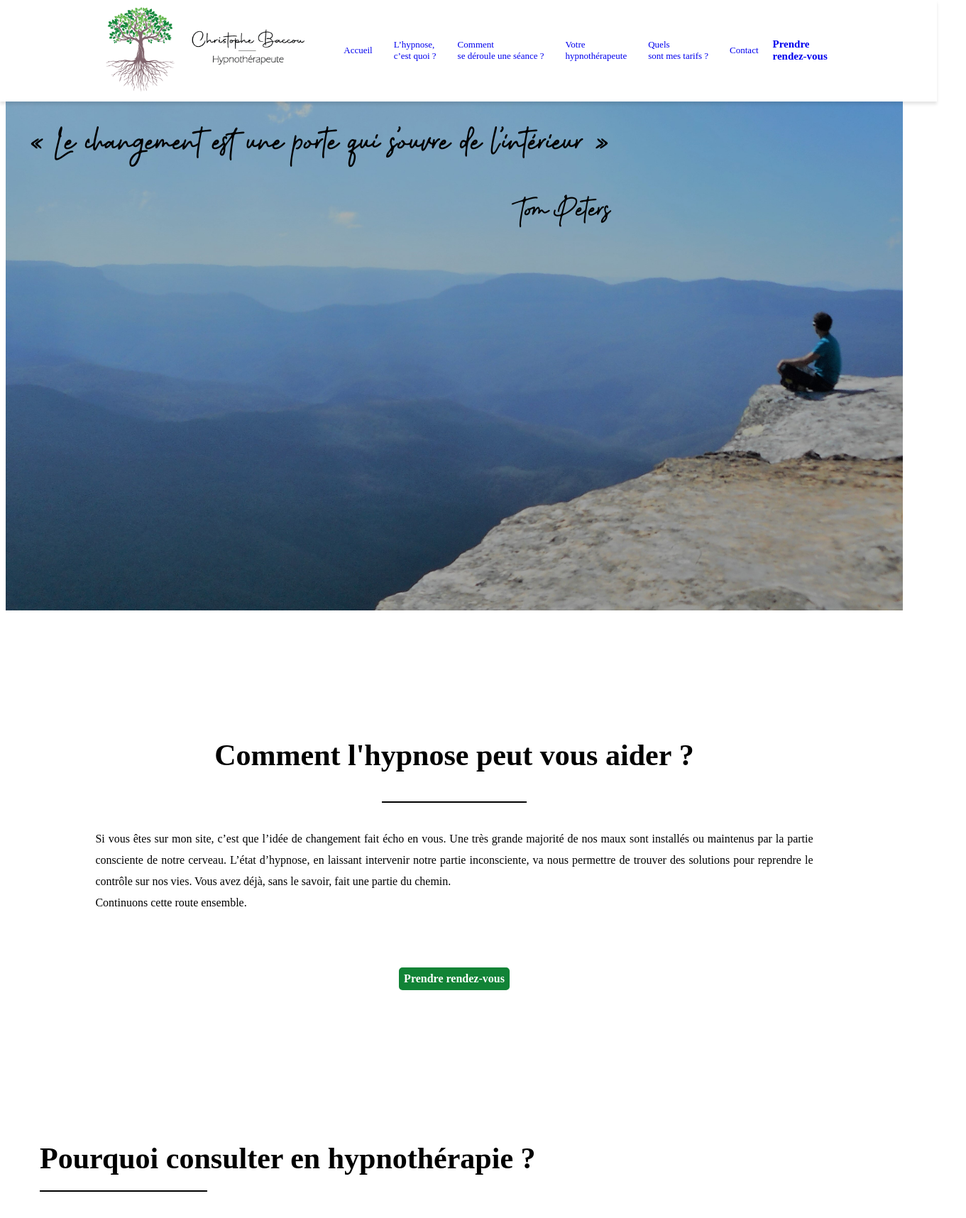
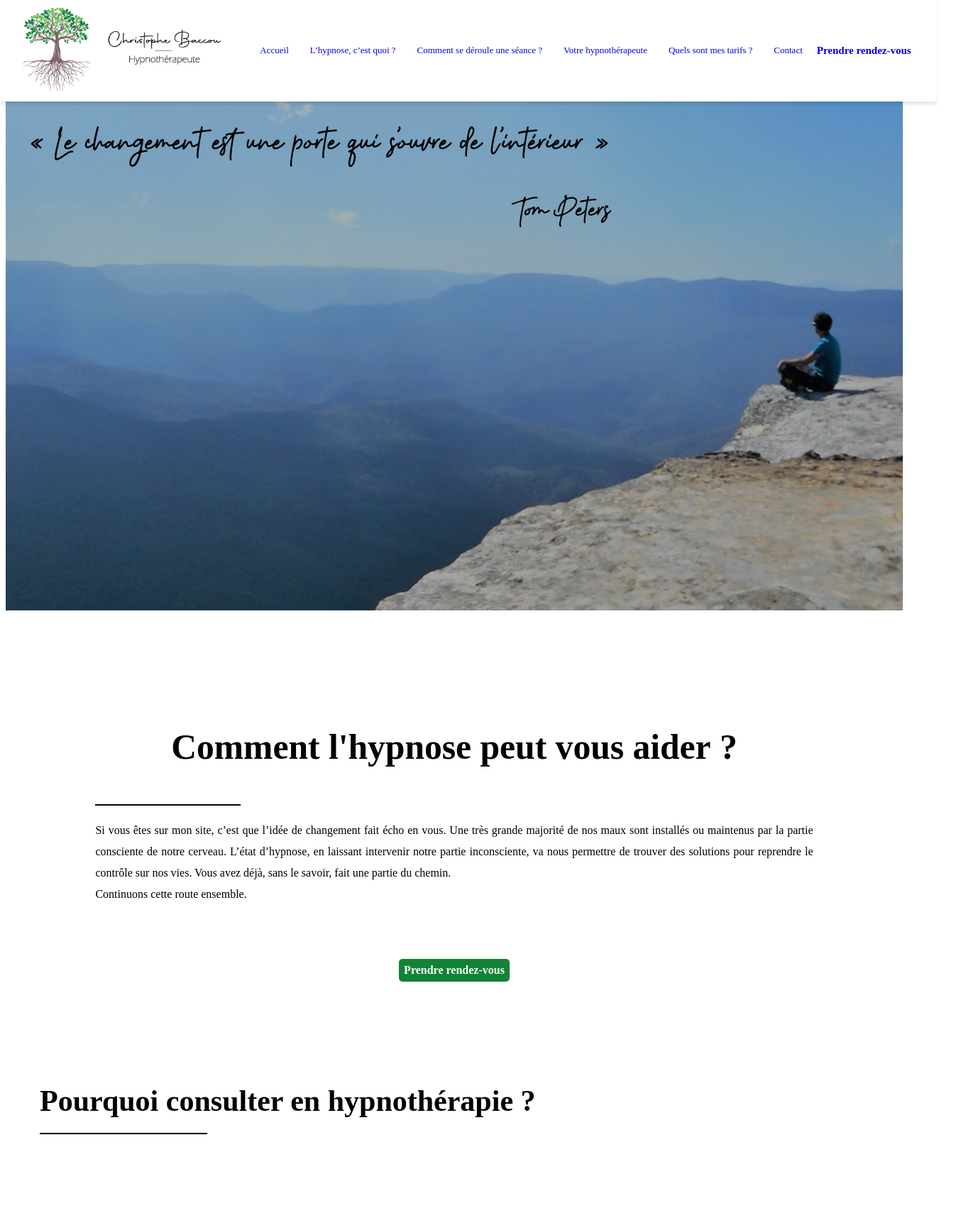
Before and after one commit to nicoriera/hypnose-frontend, a React (Create React App) app: page / in a window 1280 px wide. Shown: the top 1716 px of the page at 71% size, 1361 px wide, since content can reach past the window. Built offline with nearby package versions, Linux system fonts and the light colour scheme; a web font is replaced by a local one; what google-maps-react would draw is missing.

Commit message:
update css

```diff
--- a/src/App.css
+++ b/src/App.css
@@ -113,6 +113,7 @@ h1 {
 }
 .menu li {
   display: flex;
+  text-align: center;
   margin: 5px;
   border-radius: 5px;
   font-size: 13px;
@@ -152,7 +153,6 @@ h1 {
 }
 .container-accueil {
   display: flex;
-  max-height: 100%;
   max-width: 100%;
 }
 .accueil-text-accroche {
@@ -177,7 +177,8 @@ h1 {
   flex-direction: column;
   align-items: center;
   justify-content: center;
-  height: 80vh;
+  height: calc(30% - 20px);
+  box-sizing:border-box;
 }
 .accueil-text-presentation {
   text-align: justify;
@@ -189,13 +190,9 @@ h1 {
 .accueil-text-presentation h1 {
   text-align: center;
   margin-bottom: 50px;
+  font-size: calc(1.5rem + 2vw);
+  line-height: 60px;
 }
-.accueil-text-h1 {
-  display: flex;
-  flex-direction: column;
-  align-items: center;
-}
-
 .accueil-pourquoi-container {
   display: flex;
   flex-direction: column;
@@ -229,7 +226,6 @@ h1 {
   font-weight: bold;
   color: var(--bloc-bg-color);
 }
-
 .accueil-text-qui {
   display: flex;
   flex-direction: row;
@@ -249,7 +245,6 @@ h1 {
   align-items: center;
   justify-content: center;
 }
-
 .logos-hypnose {
   display: flex;
   height: 10vh;
@@ -267,19 +262,24 @@ h1 {
   margin-right: 100px;
 }
 .picture-accueil {
-  display: flex;
+  object-fit: cover;
   align-items: center;
-  width: 40%;
+  justify-content: center;
+  margin: 30px;
+  width: 300px;
+  max-width: 300px;
+  height: 500px;
+  max-width: 500px;
   border-radius: 10px;
 }
 .picture-accueil-media-query {
   display: none;
 }
 .picture-accueil img {
-  display: flex;
+  display: block;
   object-fit: cover;
-  width: 400px;
-  height: 600px;
+  height: 100%;
+  width: 100%;
   border-radius: 10px;
   box-shadow: 0 2px 2px hsl(0deg 0% 0% / 0.075);
 }
@@ -434,6 +434,7 @@ h1 {
 .forfaits-blocs {
   display: flex;
   justify-content: center;
+  flex-wrap: wrap;
 }
 .bloc {
   display: flex;
@@ -579,7 +580,7 @@ h1 {
     height: 80vh;
     display: flex;
     align-items: baseline;
-    top: 12vh;
+    top: 11vh;
     left: -100%;
     position: fixed;
     transition: 850ms;
@@ -888,7 +889,7 @@ h1 {
     transition: 300ms;
   }
   .link-bold {
-    font-size: 14px;
+    font-size: 12px;
     transition: 300ms;
   }
   .header-logo {
@@ -896,7 +897,7 @@ h1 {
   }
   .link:hover,
   .link-bold:hover {
-    font-size: 14px;
+    font-size: 12px;
   }
   .presentation-hypnose {
     display: flex;
--- a/src/components/Navbar.js
+++ b/src/components/Navbar.js
@@ -1,15 +1,15 @@
-import React, {useState} from "react";
+import React, { useState } from "react";
 import { Link } from "react-router-dom";
-import { FontAwesomeIcon } from '@fortawesome/react-fontawesome'
+import { FontAwesomeIcon } from "@fortawesome/react-fontawesome";
 const Navbar = () => {
-   const [sidebar, setSidebar] = useState(false)
+  const [sidebar, setSidebar] = useState(false);
 
-  const showSidebar = () => setSidebar(!sidebar)
+  const showSidebar = () => setSidebar(!sidebar);
 
   return (
     <>
-    <nav className={sidebar ? 'nav-menu active' : 'nav-menu' }>
-      <ul className={sidebar ? 'menu active' : 'menu' }>
+      <nav className={sidebar ? "nav-menu active" : "nav-menu"}>
+        <ul className={sidebar ? "menu active" : "menu"}>
           <li>
             <Link className="link" to="/">
               Accueil
@@ -17,42 +17,22 @@ const Navbar = () => {
           </li>
           <li>
             <Link className="link" to="/presentation">
-          <div>
-          L’hypnose,
-          </div>
-          <div>
-          c’est quoi ?
-          </div>
+              L’hypnose, c’est quoi ?
             </Link>
           </li>
           <li>
             <Link className="link" to="/seance">
-          <div>
-          Comment
-          </div>
-          <div>
-          se déroule une séance ?
-          </div>
+              Comment se déroule une séance ?
             </Link>
           </li>
           <li>
             <Link className="link" to="/qui">
-          <div>
-          Votre
-          </div>
-          <div>
-          hypnothérapeute
-          </div>
+              Votre hypnothérapeute
             </Link>
           </li>
           <li>
             <Link className="link" to="/tarifs">
-          <div>
-          Quels
-          </div>
-          <div>
-          sont mes tarifs ?
-          </div>
+              Quels sont mes tarifs ?
             </Link>
           </li>
           <li>
@@ -61,22 +41,32 @@ const Navbar = () => {
             </Link>
           </li>
           <li>
-          <Link className="link-bold" to={{ pathname: "https://www.doctolib.fr/hypnotherapeute/hendaye/christophe-baccou" }} target="_blank">
-          <div>
-          Prendre
-          </div>
-          <div>
-          rendez-vous
-          </div>
+            <Link
+              className="link-bold"
+              to={{
+                pathname:
+                  "https://www.doctolib.fr/hypnotherapeute/hendaye/christophe-baccou",
+              }}
+              target="_blank"
+            >
+              Prendre rendez-vous
             </Link>
           </li>
         </ul>
-      <FontAwesomeIcon  onClick={showSidebar} className="logo-cross" icon="times" />
+        <FontAwesomeIcon
+          onClick={showSidebar}
+          className="logo-cross"
+          icon="times"
+        />
       </nav>
 
       <div className="menu-toggle">
         <p>MENU</p>
-        <FontAwesomeIcon onClick={showSidebar} className="logo-bars" icon="bars" />
+        <FontAwesomeIcon
+          onClick={showSidebar}
+          className="logo-bars"
+          icon="bars"
+        />
       </div>
     </>
   );
```
Lines whose indentation alone changed are shown as unchanged.
